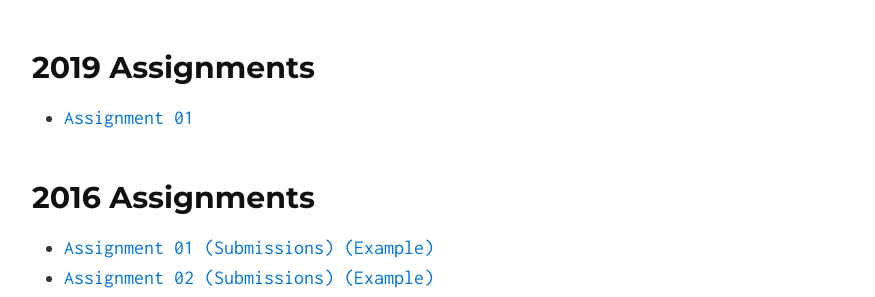
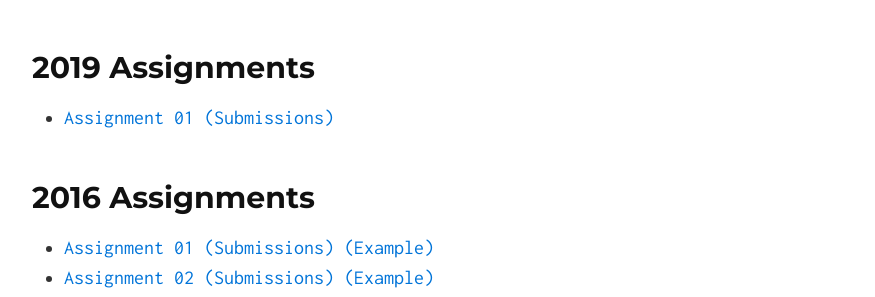
Before and after one commit to lsudigitalart/lsudigitalart.github.io, a Jekyll site: the page built from 2210/index.md, in a window 1280 px wide and 900 px high, scrolled down 364 px. Shown: the part 153-450 px from the top of the window, without its empty margins (186-1061 px from the left). Built offline with Jekyll 4.4.1, drawn with Linux system fonts in a browser that asks for light colours; our own code applies the rules of GitHub Pages for plain Markdown files.

Commit message:
Update index.md

```diff
--- a/2210/index.md
+++ b/2210/index.md
@@ -5,7 +5,7 @@ layout: default
 ART 2210 Creative Coding is an applied course that focuses on creating internet based projects that impact media and culture. Students will learn current web design and development workflows with an emphasis on networked interaction and visualization. Current trends in online media will be examined with special attention paid to how projects can exist on multiple platforms such as mobile phones, tablets, and desktop computers. Through in-class exercises, projects, critique, hands-on workshops, readings and discussion we will explore the role of the digital artist/designer in a constantly evolving digital landscape. Students will develop an understanding of web technologies in order to implement creative systems.
 
 ## 2019 Assignments
-- [Assignment 01](https://classroom.github.com/a/YckizPdM)
+- [Assignment 01](https://classroom.github.com/a/YckizPdM) [(Submissions)](https://github.com/lsudigitalart?q=2019-2210-hw1)
 
 ## 2016 Assignments
 - [Assignment 01](https://github.com/lsudigitalart/lsuart2210-hw-01) [(Submissions)](https://github.com/lsudigitalart?q=hw-01) [(Example)](https://github.com/lsudigitalart/2210-hw-01-fredeerock)
```
